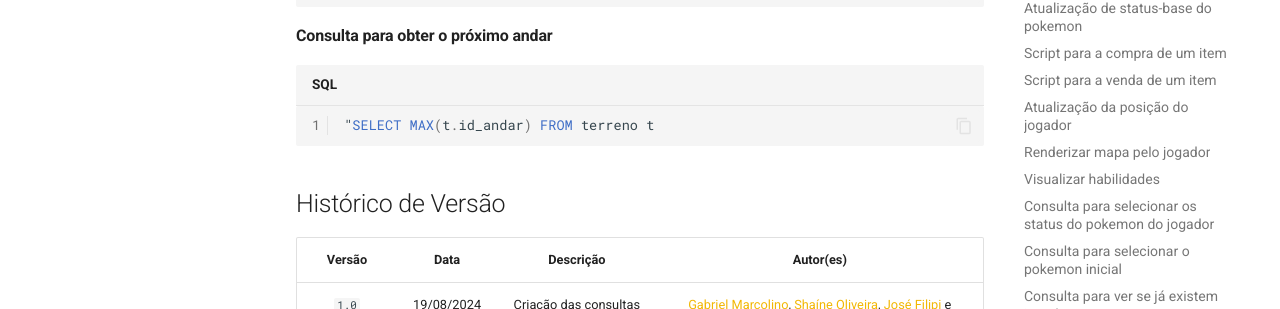
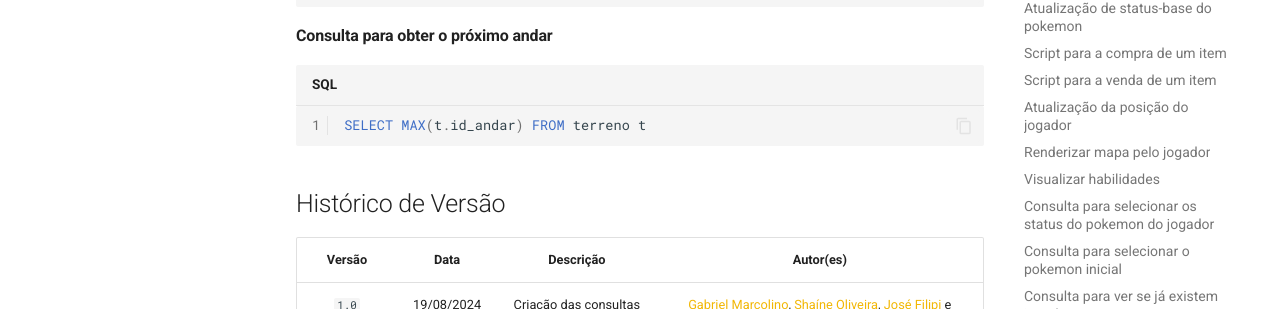
Before and after one commit to SBD1/2024.1-Pokemon, an MkDocs documentation site: the page built from docs/sql/dql/dql.md, in a window 1280 px wide and 900 px high, scrolled down 5040 px. Shown: the part 401-710 px from the top of the window. Built offline with MkDocs 1.6.1 and Material for MkDocs 9.7.7, drawn with Linux system fonts in a browser that asks for light colours; comment, search, counter and statistics services are not loaded.

Commit message:
Update dql.md

```diff
--- a/docs/sql/dql/dql.md
+++ b/docs/sql/dql/dql.md
@@ -263,7 +263,7 @@ SELECT fala FROM dialogo WHERE personagem = 'Narrador' ORDER BY ordem
 #### Consulta para obter o próximo andar
 
 ~~~sql
-"SELECT MAX(t.id_andar) FROM terreno t
+SELECT MAX(t.id_andar) FROM terreno t
 ~~~
 
 
```
